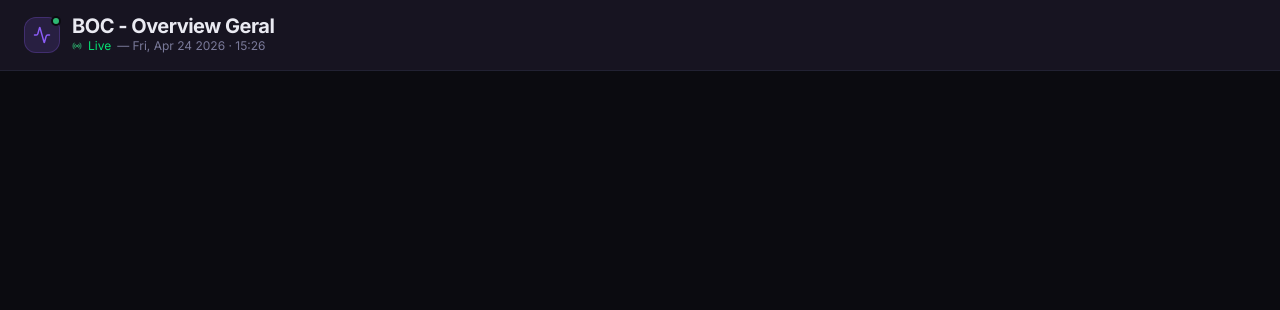
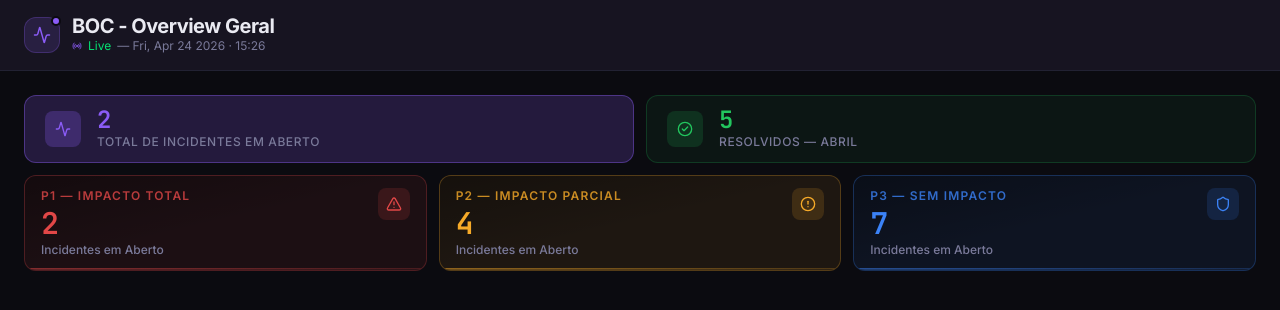
Before and after one commit to KaiqueCampos/boc-general-overview, a Next.js app: page / in a window 1280 px wide. Shown: the top 310 px of the page. Built offline with nearby package versions, Linux system fonts and the light colour scheme.

Commit message:
feat(stats): add reusable stats and severity card components

```diff
--- a/app/globals.css
+++ b/app/globals.css
@@ -48,11 +48,14 @@
   --sidebar-border: #1e1e2a;
   --sidebar-ring: #8b5cf6;
 
+  /* Severity */
   --severity-p1: #e14747;
   --severity-p2: #f6aa28;
-  --severity-p3: #9663e9;
-  --status-open: #2eb873;
-  --status-resolved: #79708f;
+  --severity-p3: #3b82f6;
+
+  /* Status */
+  --status-open: #8b5cf6;
+  --status-resolved: #22c55e;
   --status-canceled: #554f64;
 }
 
--- a/app/page.tsx
+++ b/app/page.tsx
@@ -1,9 +1,14 @@
 import { Header } from "@/components/header";
+import { IncidentStats } from "@/components/incidentStatsResume";
 
 export default function Home() {
   return (
-    <div className="h-screen flex flex-col bg-background overflow-hidden">
+    <div className="h-screen flex flex-col bg-background overflow-hidden ">
       <Header />
+
+      <main className="flex-1 p-4 md:p-6">
+        <IncidentStats />
+      </main>
     </div>
   );
 }
--- /dev/null
+++ b/components/incidentStatsResume/incidentSeverityCard.tsx
@@ -0,0 +1,118 @@
+import { LucideIcon } from "lucide-react";
+import { Text } from "../ui/topography";
+import { MergeClasses } from "@/utils/mergeClasses";
+
+type Severity = "p1" | "p2" | "p3";
+
+const severityStyles = {
+  p1: {
+    border: "border-severity-p1/25",
+    bg: "bg-severity-p1/8",
+    gradient: "from-black/30 via-transparent",
+    text: "text-severity-p1",
+    textSoft: "text-severity-p1/80",
+    iconBg: "bg-severity-p1/15",
+    line: "from-severity-p1/60",
+  },
+  p2: {
+    border: "border-severity-p2/25",
+    bg: "bg-severity-p2/8",
+    gradient: "from-black/30 via-transparent",
+    text: "text-severity-p2",
+    textSoft: "text-severity-p2/80",
+    iconBg: "bg-severity-p2/15",
+    line: "from-severity-p2/60",
+  },
+  p3: {
+    border: "border-severity-p3/25",
+    bg: "bg-severity-p3/8",
+    gradient: "from-black/30 via-transparent",
+    text: "text-severity-p3",
+    textSoft: "text-severity-p3/80",
+    iconBg: "bg-severity-p3/15",
+    line: "from-severity-p3/60",
+  },
+};
+
+interface SeverityCardProps {
+  severity: Severity;
+  title: string;
+  value: number;
+  icon: LucideIcon;
+}
+
+export function IncidentSeverityCard({
+  severity,
+  title,
+  value,
+  icon: Icon,
+}: SeverityCardProps) {
+  const styles = severityStyles[severity];
+
+  return (
+    <div
+      className={MergeClasses(
+        "relative overflow-hidden rounded-xl px-4 py-3 border",
+        styles.border,
+        styles.bg,
+      )}
+    >
+      {/* gradient overlay */}
+      <div
+        className={MergeClasses(
+          "absolute inset-0 pointer-events-none bg-linear-to-br to-transparent",
+          styles.gradient,
+        )}
+      />
+
+      <div className="relative flex items-start justify-between">
+        <div>
+          <Text
+            variant="caption"
+            weight="semibold"
+            className={MergeClasses(
+              "uppercase tracking-widest mb-1",
+              styles.textSoft,
+            )}
+          >
+            {title}
+          </Text>
+
+          <Text
+            variant="h1"
+            weight="bold"
+            className={MergeClasses("font-mono leading-none", styles.text)}
+          >
+            {value}
+          </Text>
+
+          <Text
+            variant="caption"
+            weight="medium"
+            className="text-muted-foreground mt-1"
+          >
+            Incidentes em Aberto
+          </Text>
+        </div>
+
+        <div
+          className={MergeClasses(
+            "flex h-8 w-8 items-center justify-center rounded-lg",
+            styles.iconBg,
+          )}
+        >
+          <Icon className={MergeClasses("h-4 w-4", styles.text)} />
+        </div>
+      </div>
+
+      {value > 0 && (
+        <div
+          className={MergeClasses(
+            "absolute bottom-0 left-0 h-0.5 w-full bg-linear-to-br to-transparent",
+            styles.line,
+          )}
+        />
+      )}
+    </div>
+  );
+}
--- /dev/null
+++ b/components/incidentStatsResume/incidentStatsCard.tsx
@@ -0,0 +1,65 @@
+import { LucideIcon } from "lucide-react";
+import { Text } from "../ui/topography";
+import { MergeClasses } from "@/utils/mergeClasses";
+
+interface IncidentStatCardProps {
+  icon: LucideIcon;
+  value: number;
+  label: string;
+  variant?: "open" | "resolved";
+}
+
+export function IncidentStatCard({
+  icon: Icon,
+  value,
+  label,
+  variant = "resolved",
+}: IncidentStatCardProps) {
+  const isOpen = variant === "open";
+
+  return (
+    <div
+      className={MergeClasses(
+        "flex items-center gap-4 rounded-xl px-5 py-3 border",
+        isOpen
+          ? "border-status-open/40 bg-status-open/20"
+          : "border-status-resolved/20 bg-status-resolved/6",
+      )}
+    >
+      <div
+        className={MergeClasses(
+          "flex h-9 w-9 shrink-0 items-center justify-center rounded-lg",
+          isOpen ? "bg-status-open/25" : "bg-status-resolved/15",
+        )}
+      >
+        <Icon
+          className={MergeClasses(
+            "h-4 w-4",
+            isOpen ? "text-status-open" : "text-status-resolved",
+          )}
+        />
+      </div>
+
+      <div>
+        <Text
+          variant="h2"
+          weight="bold"
+          className={MergeClasses(
+            "font-mono leading-none",
+            isOpen ? "text-status-open" : "text-status-resolved",
+          )}
+        >
+          {value}
+        </Text>
+
+        <Text
+          variant="caption"
+          weight="medium"
+          className="uppercase tracking-wider text-muted-foreground mt-0.5"
+        >
+          {label}
+        </Text>
+      </div>
+    </div>
+  );
+}
--- /dev/null
+++ b/components/incidentStatsResume/index.tsx
@@ -0,0 +1,54 @@
+import {
+  Activity,
+  AlertCircle,
+  AlertTriangle,
+  CheckCircle2,
+  Shield,
+} from "lucide-react";
+import { IncidentStatCard } from "./incidentStatsCard";
+import { IncidentSeverityCard } from "./incidentSeverityCard";
+
+export function IncidentStats() {
+  return (
+    <div className=" flex flex-col gap-3">
+      <div className="grid grid-cols-2 gap-3">
+        <IncidentStatCard
+          icon={Activity}
+          value={2}
+          label="Total de Incidentes em Aberto"
+          variant="open"
+        />
+
+        <IncidentStatCard
+          icon={CheckCircle2}
+          value={5}
+          label="Resolvidos — Abril"
+          variant="resolved"
+        />
+      </div>
+
+      <div className="grid grid-cols-3 gap-3">
+        <IncidentSeverityCard
+          severity="p1"
+          title="P1 — Impacto Total"
+          value={2}
+          icon={AlertTriangle}
+        />
+
+        <IncidentSeverityCard
+          severity="p2"
+          title="P2 — Impacto Parcial"
+          value={4}
+          icon={AlertCircle}
+        />
+
+        <IncidentSeverityCard
+          severity="p3"
+          title="P3 — Sem Impacto"
+          value={7}
+          icon={Shield}
+        />
+      </div>
+    </div>
+  );
+}
```
